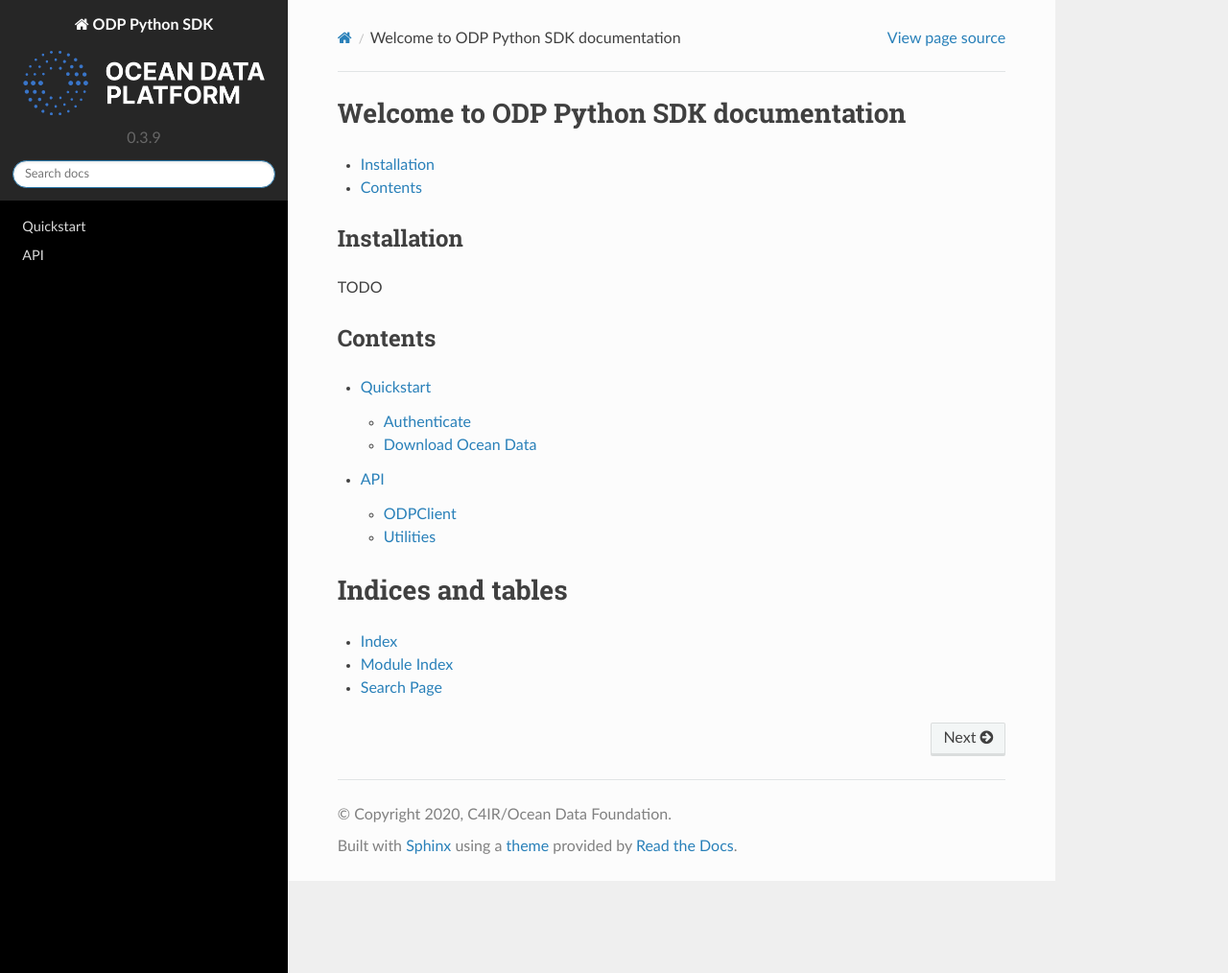
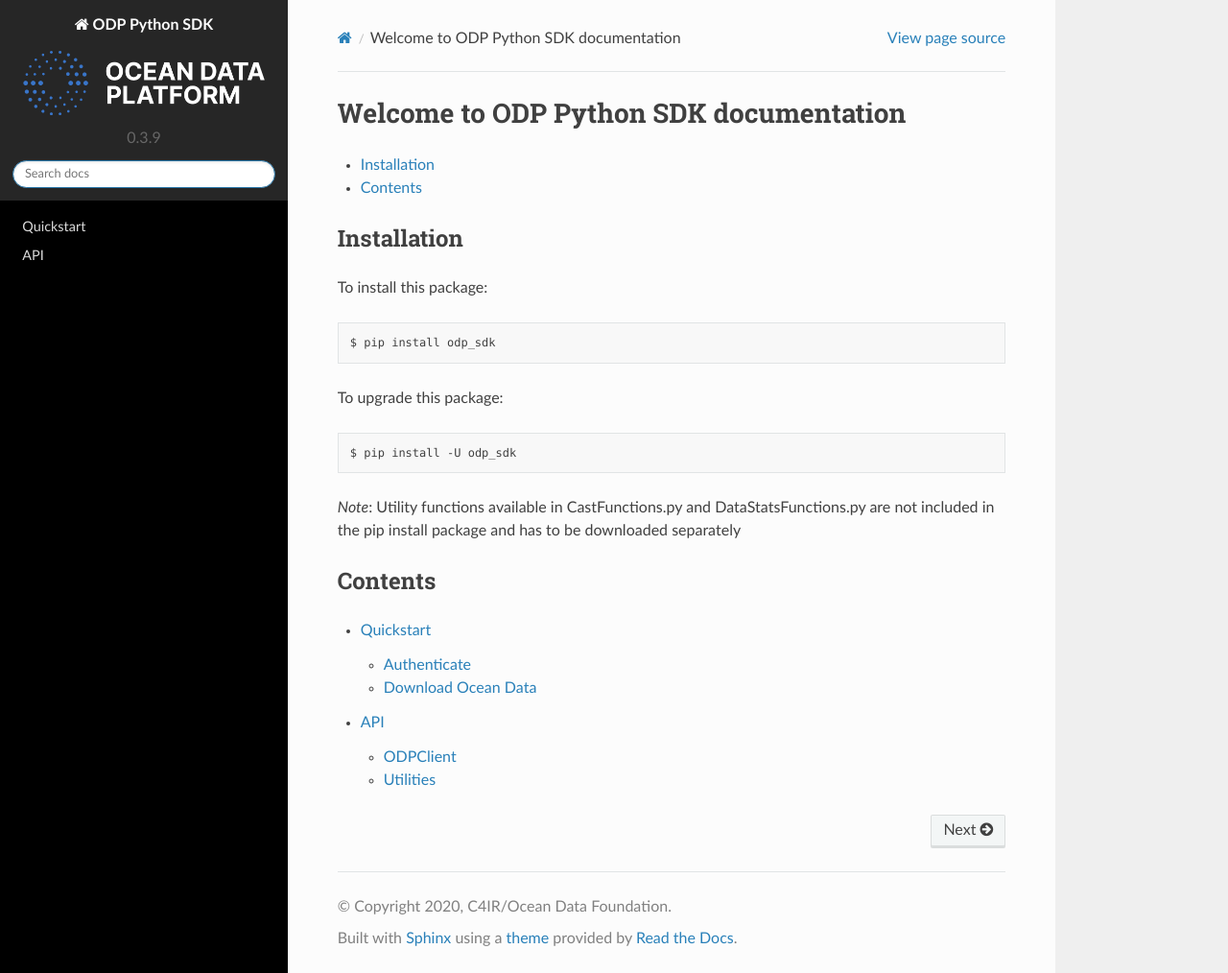
Before and after one commit to C4IROcean/odp-sdk-python, a Sphinx documentation site: the page built from docs/source/index.rst, in a window 1280 px wide and 1014 px high. Shown: the whole window at 96% size. Built offline with Sphinx 7.4.7 and the Read the Docs theme 2.0.0, drawn with Linux system fonts in a browser that asks for light colours.

Commit message:
Added installation-section

```diff
--- a/docs/source/index.rst
+++ b/docs/source/index.rst
@@ -13,18 +13,22 @@ Welcome to ODP Python SDK documentation
 Installation
 ^^^^^^^^^^^^
 
-TODO
+To install this package:
+
+.. code:: bash
+
+   $ pip install odp_sdk
+
+To upgrade this package:
+
+.. code:: bash
+
+   $ pip install -U odp_sdk
+
+*Note*: Utility functions available in CastFunctions.py  and DataStatsFunctions.py are not included in the pip install package and has to be downloaded separately
 
 Contents
 ^^^^^^^^
 
 .. toctree::
    odp
-
-
-Indices and tables
-==================
-
-* :ref:`genindex`
-* :ref:`modindex`
-* :ref:`search`
```
